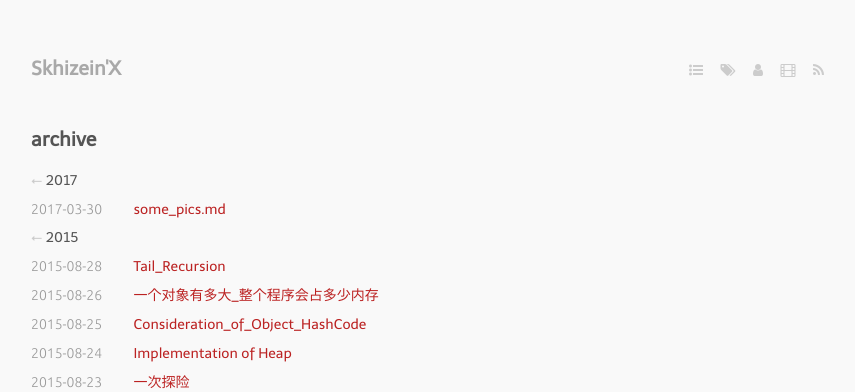
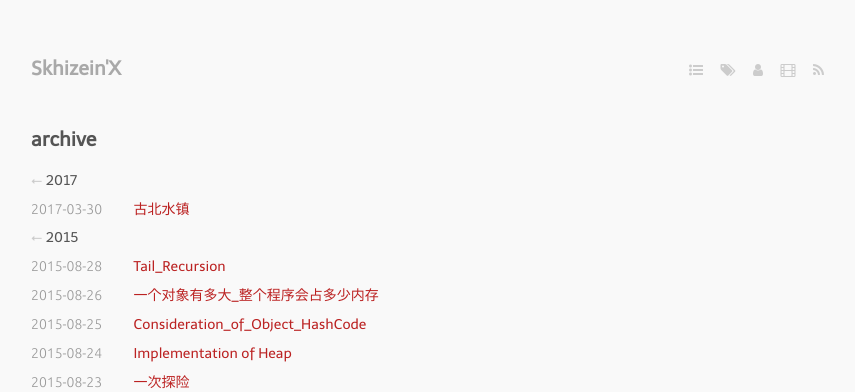
Before and after one commit to xhwSkhizein/xhwSkhizein.github.io, a Jekyll site: the page built from archive.markdown, in a window 1280 px wide. Shown: the top 392 px of the page, without its empty margins (209-1064 px from the left). Built offline with Jekyll 4.4.1, drawn with Linux system fonts in a browser that asks for light colours; nearby versions of some CDN libraries.

Commit message:
change post name

```diff
--- a/_posts/2017-03-30-some_pics.md.markdown
+++ b/_posts/2017-03-30-古北水镇.markdown
@@ -1,5 +1,5 @@
 ---
-title: some_pics.md
+title: 古北水镇
 layout: post
 guid: urn:uuid:aff3732f-7b47-4512-a1ec-6f25735910f8
 tags:
```
